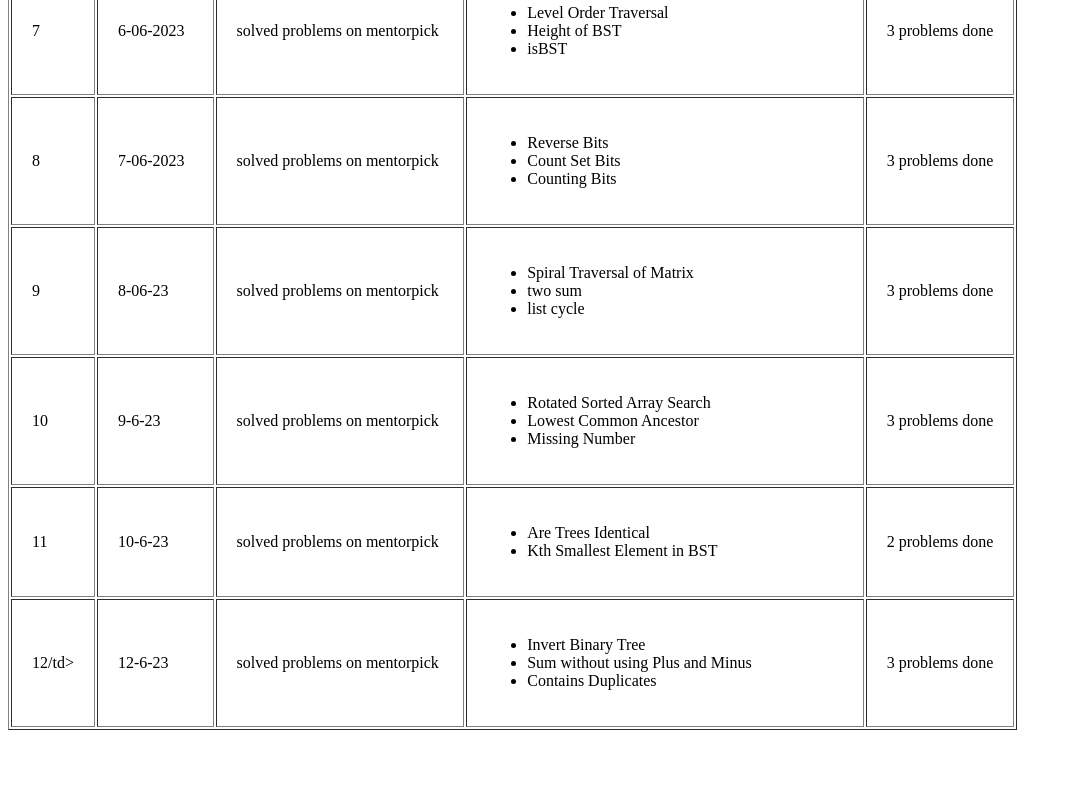
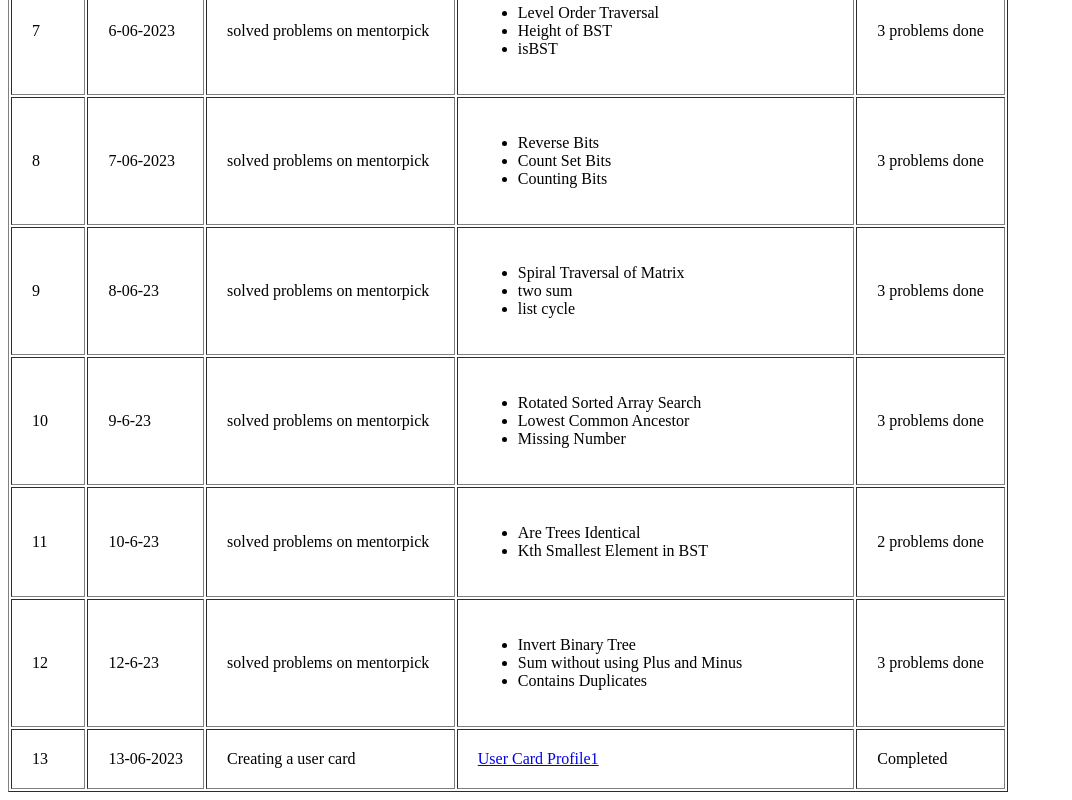
Before and after one commit to praneetha-kunta/praneetha-kunta.github.io, a plain HTML site: page index.html in a window 1280 px wide. Shown: the part 967-1767 px from the top of the page, without its empty margins (0-1072 px from the left). Before the commit the page ends 1705 px from the top, so only its background shows below. Drawn offline with Linux system fonts and the light colour scheme.

Commit message:
addding78

```diff
--- a/index.html
+++ b/index.html
@@ -142,7 +142,7 @@
             <td>2 problems done</td>
         </tr>
         <tr>
-            <td>12/td>
+            <td>12</td>
                 <td>12-6-23</td>
                 <td>solved problems on mentorpick</td>
                 <td><ul>
@@ -152,6 +152,13 @@
                 </ul>
                 <td>3 problems done</td>
         </tr>
+        <tr>
+            <td>13</td>
+            <td>13-06-2023</td>
+            <td>Creating a user card</td>
+            <td><a href="./card3.html\">User Card Profile1</a></td>
+            <td>Completed</td>
+        </tr>
 
     </table>
     <script src="script.js"></script>
```
